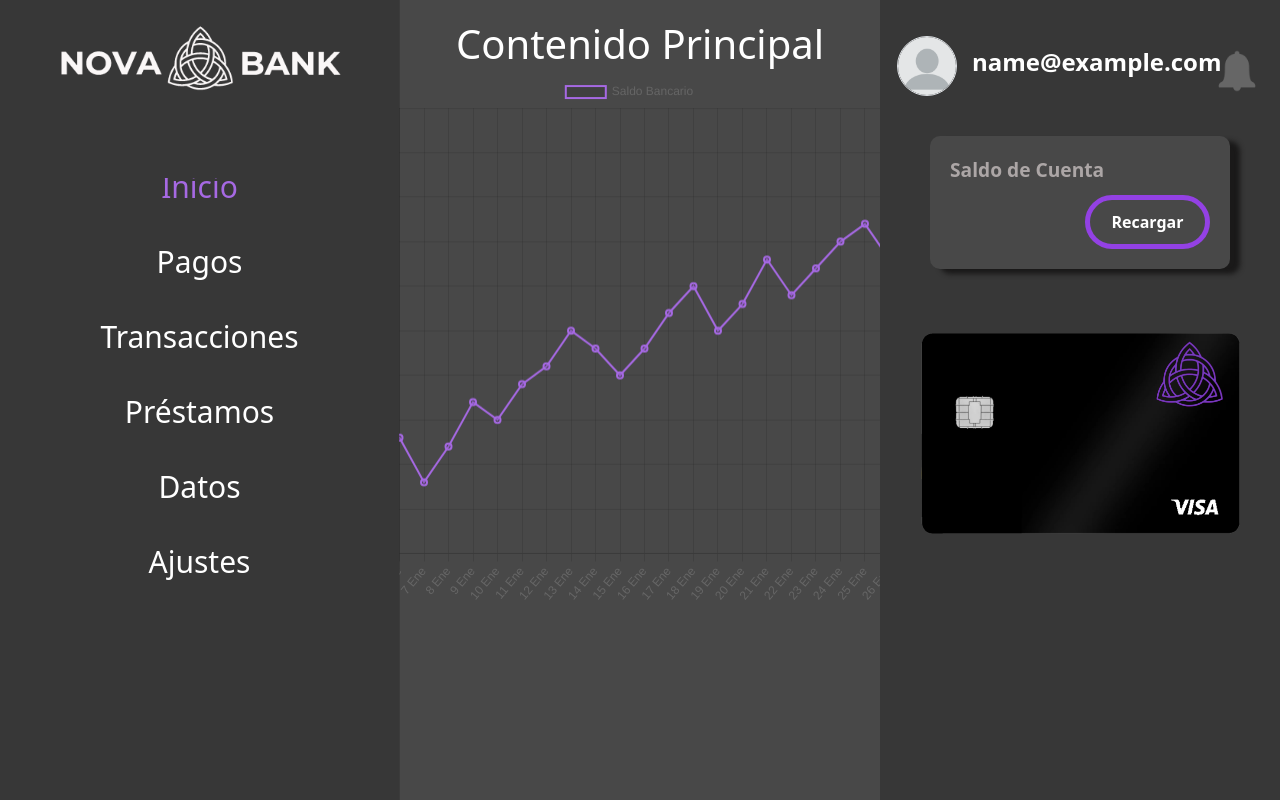
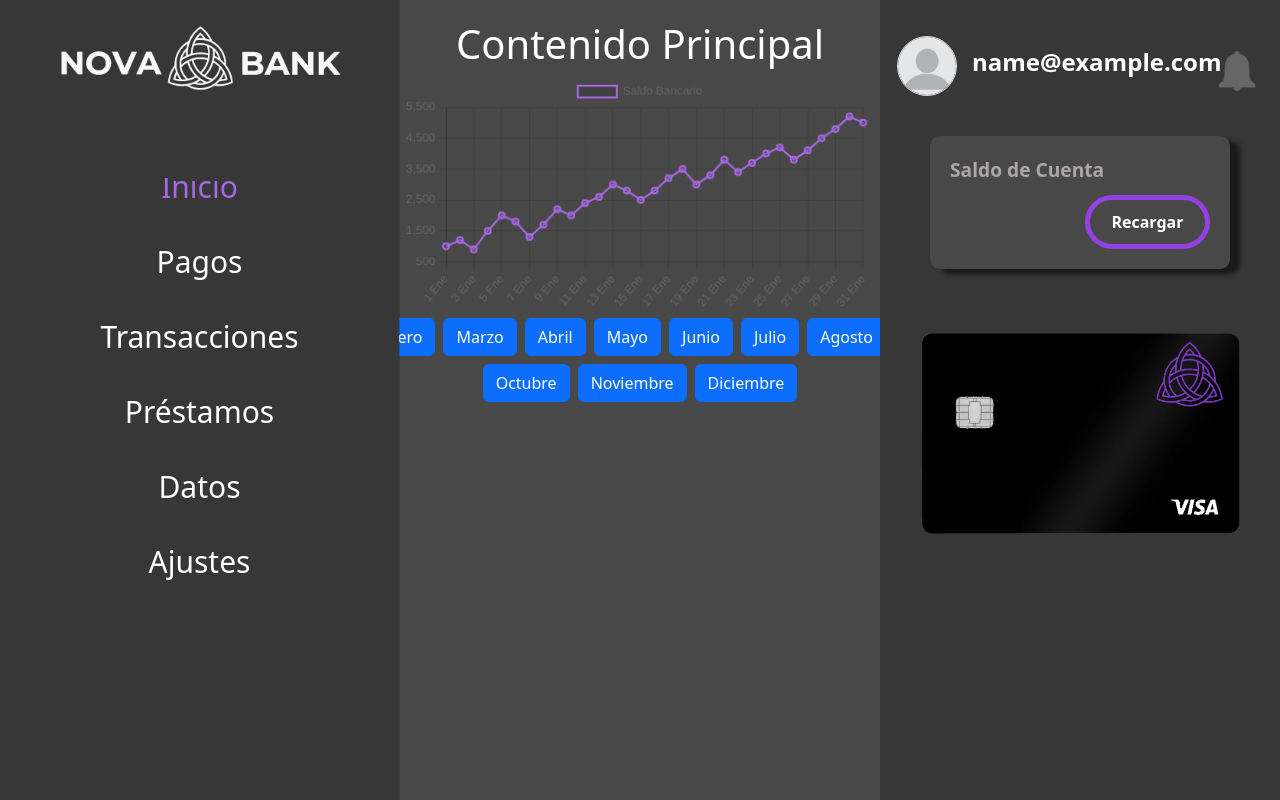
Before and after one commit to JCCutino/NovaBank, a PHP site: page /pagina_principal.php in a window 1280 px wide. Run offline with PHP 8.4, Linux system fonts and the light colour scheme; the visitor is signed in with stand-in values (Sample User, id 1); data that the repository does not hold is empty; some libraries are stand-ins or nearby versions.

Commit message:
Grafica Responsive

```diff
--- a/css/styles.css
+++ b/css/styles.css
@@ -280,3 +280,9 @@
   -webkit-transform: rotateY(360deg);
           transform: rotateY(360deg);
 }
+
+#saldoChart {
+  max-width: 60% !important;
+  height: auto !important;
+  display: unset !important;
+}
--- a/pagina_principal.php
+++ b/pagina_principal.php
@@ -86,24 +86,29 @@ include 'funcionalidades/obtenerDatos.php';
 
         <div class="col-md-8 main-content order-2">
           <h1>Contenido Principal</h1>
-          <div style="display: flex;">
-        <canvas id="saldoChart" width="600" height="400" style="margin-right: 20px;"></canvas>
-        <div id="filtroMeses">
-            <button onclick="filtrarPorMes('Enero')">Enero</button>
-            <button onclick="filtrarPorMes('Febrero')">Febrero</button>
-            <button onclick="filtrarPorMes('Marzo')">Marzo</button>
-            <button onclick="filtrarPorMes('Abril')">Abril</button>
-            <button onclick="filtrarPorMes('Mayo')">Mayo</button>
-            <button onclick="filtrarPorMes('Junio')">Junio</button>
-            <button onclick="filtrarPorMes('Julio')">Julio</button>
-            <button onclick="filtrarPorMes('Agosto')">Agosto</button>
-            <button onclick="filtrarPorMes('Septiembre')">Septiembre</button>
-            <button onclick="filtrarPorMes('Octubre')">Octubre</button>
-            <button onclick="filtrarPorMes('Noviembre')">Noviembre</button>
-            <button onclick="filtrarPorMes('Diciembre')">Diciembre</button>
-
-        </div>
-    </div>
+          <div class="container-fluid">
+            <div class="row">
+              <div class="col-md-12 text-center">
+                <canvas id="saldoChart"></canvas>
+              </div>
+              <div class="col-md-12 text-center d-flex">
+                <div id="filtroMeses" class="d-flex flex-wrap gap-2 justify-content-center">
+                  <button class="btn btn-primary" onclick="filtrarPorMes('Enero')">Enero</button>
+                  <button class="btn btn-primary" onclick="filtrarPorMes('Febrero')">Febrero</button>
+                  <button class="btn btn-primary" onclick="filtrarPorMes('Marzo')">Marzo</button>
+                  <button class="btn btn-primary" onclick="filtrarPorMes('Abril')">Abril</button>
+                  <button class="btn btn-primary" onclick="filtrarPorMes('Mayo')">Mayo</button>
+                  <button class="btn btn-primary" onclick="filtrarPorMes('Junio')">Junio</button>
+                  <button class="btn btn-primary" onclick="filtrarPorMes('Julio')">Julio</button>
+                  <button class="btn btn-primary" onclick="filtrarPorMes('Agosto')">Agosto</button>
+                  <button class="btn btn-primary" onclick="filtrarPorMes('Septiembre')">Septiembre</button>
+                  <button class="btn btn-primary" onclick="filtrarPorMes('Octubre')">Octubre</button>
+                  <button class="btn btn-primary" onclick="filtrarPorMes('Noviembre')">Noviembre</button>
+                  <button class="btn btn-primary" onclick="filtrarPorMes('Diciembre')">Diciembre</button>
+                </div>
+              </div>
+            </div>
+          </div>
         </div>
 
         <div class="col-md-4 sidebar order-1">
@@ -153,7 +158,7 @@ include 'funcionalidades/obtenerDatos.php';
 
   <script src="https://cdn.jsdelivr.net/npm/bootstrap@5.2.1/dist/js/bootstrap.min.js" integrity="sha384-7VPbUDkoPSGFnVtYi0QogXtr74QeVeeIs99Qfg5YCF+TidwNdjvaKZX19NZ/e6oz" crossorigin="anonymous">
   </script>
-   <script src="https://cdn.jsdelivr.net/npm/chart.js"></script>
+  <script src="https://cdn.jsdelivr.net/npm/chart.js"></script>
   <script src="scripts/scripts_plantilla.js"></script>
   <script src="scripts/script_grafica.js"></script>
 </body>
--- a/scripts/script_grafica.js
+++ b/scripts/script_grafica.js
@@ -74,7 +74,24 @@ function obtenerDatosFiltradosPorMes(mes) {
     // Generar etiquetas para cada día del mes
     var labels = Array.from({ length: ultimoDia }, (_, i) => `${i + 1} ${mes}`);
 
-    var data = Array.from({ length: ultimoDia }, () => Math.floor(Math.random() * 2000) + 1000);
+    function generarDatosConValorBase(ultimoDia, valorBase) {
+        // Generar datos con un valor base y sumar/restar valores aleatorios
+        var data = Array.from({ length: ultimoDia }, (_, index) => {
+            // Generar un valor aleatorio entre 20 y 100
+            var randomValue = Math.floor(Math.random() * (100 - 20 + 1)) + 20;
 
+            // Decidir aleatoriamente si sumar o restar el valor
+            var randomSign = Math.random() < 0.5 ? -1 : 1;
+
+            // Aplicar el signo al valor generado y sumarlo al valor anterior
+            valorBase += randomValue * randomSign;
+
+            return valorBase;
+        });
+
+        return data;
+    }
+
+    var data = generarDatosConValorBase(ultimoDia, 2000);
     return { labels: labels, data: data };
 }
```
